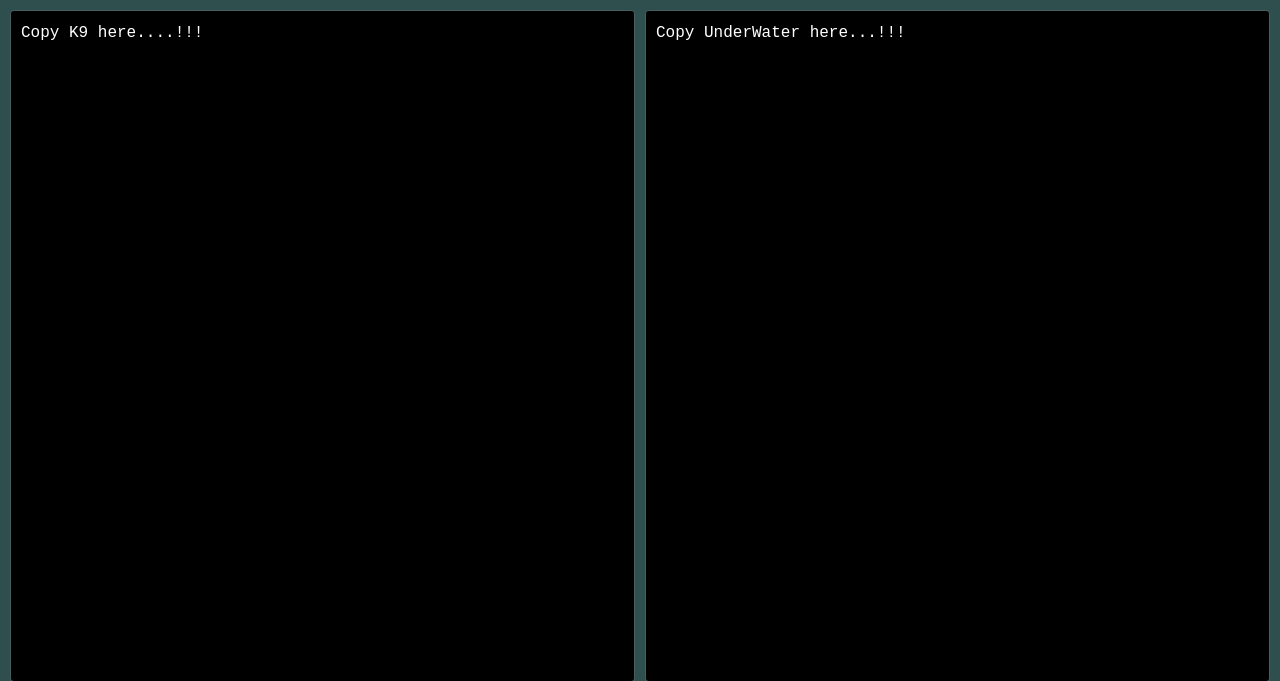
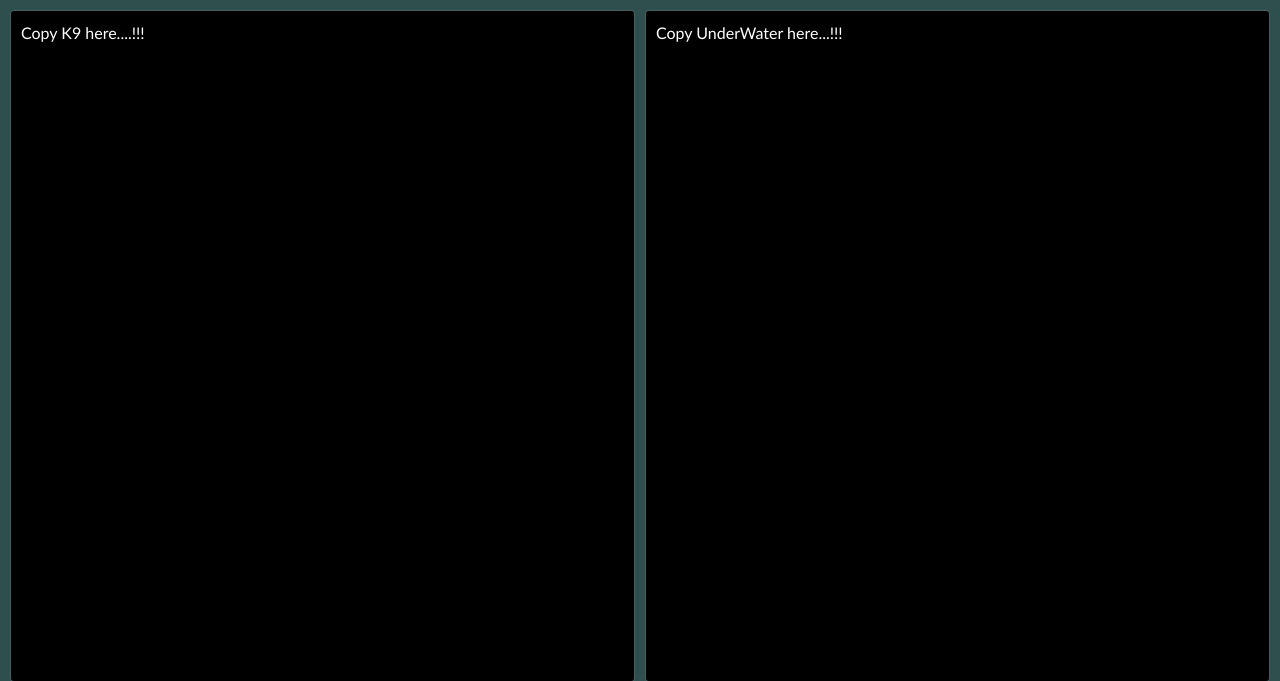
Before and after one commit to sabicera/site, a PHP site: page /inspections/index.html in a window 1280 px wide. Shown: the part 54-735 px from the top of the page. Run offline with PHP 8.4, Linux system fonts and the light colour scheme.

Commit message:
Update styles.css

```diff
--- a/inspections/styles.css
+++ b/inspections/styles.css
@@ -116,7 +116,7 @@ main {
     border: none;
     resize: none;
     padding: 10px;
-    font-family: 'Courier New', Courier, monospace;
+    font-family: 'Calibri', Courier, monospace;
     font-size: 1rem;
     outline: none;
     white-space: pre;
@@ -138,7 +138,7 @@ main {
     pointer-events: none;
     overflow: auto;
     padding: 10px;
-    font-family: 'Courier New', Courier, monospace;
+    font-family: 'Calibri', Courier, monospace;
     font-size: 1rem;
     line-height: 1.5;
     white-space: pre;
```
